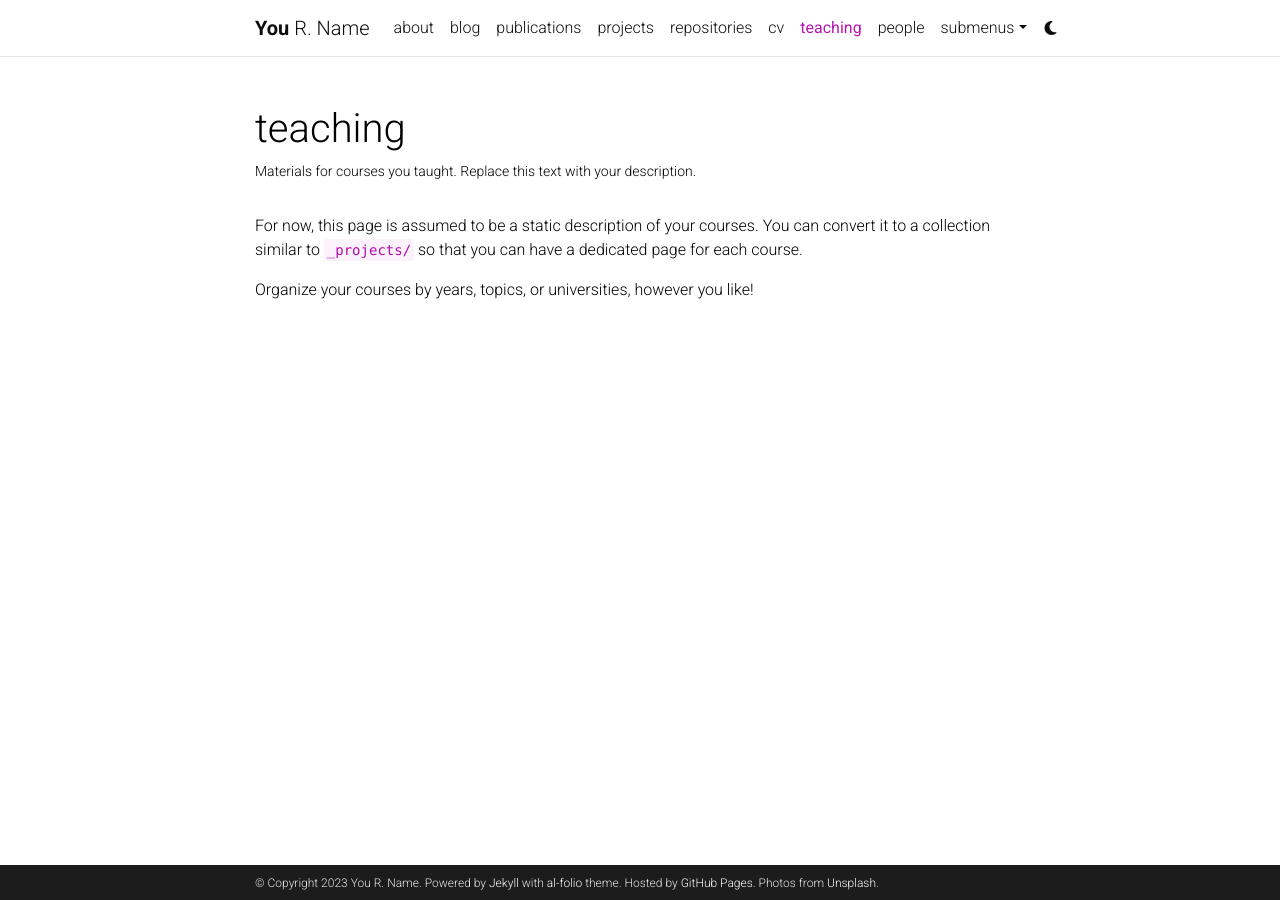
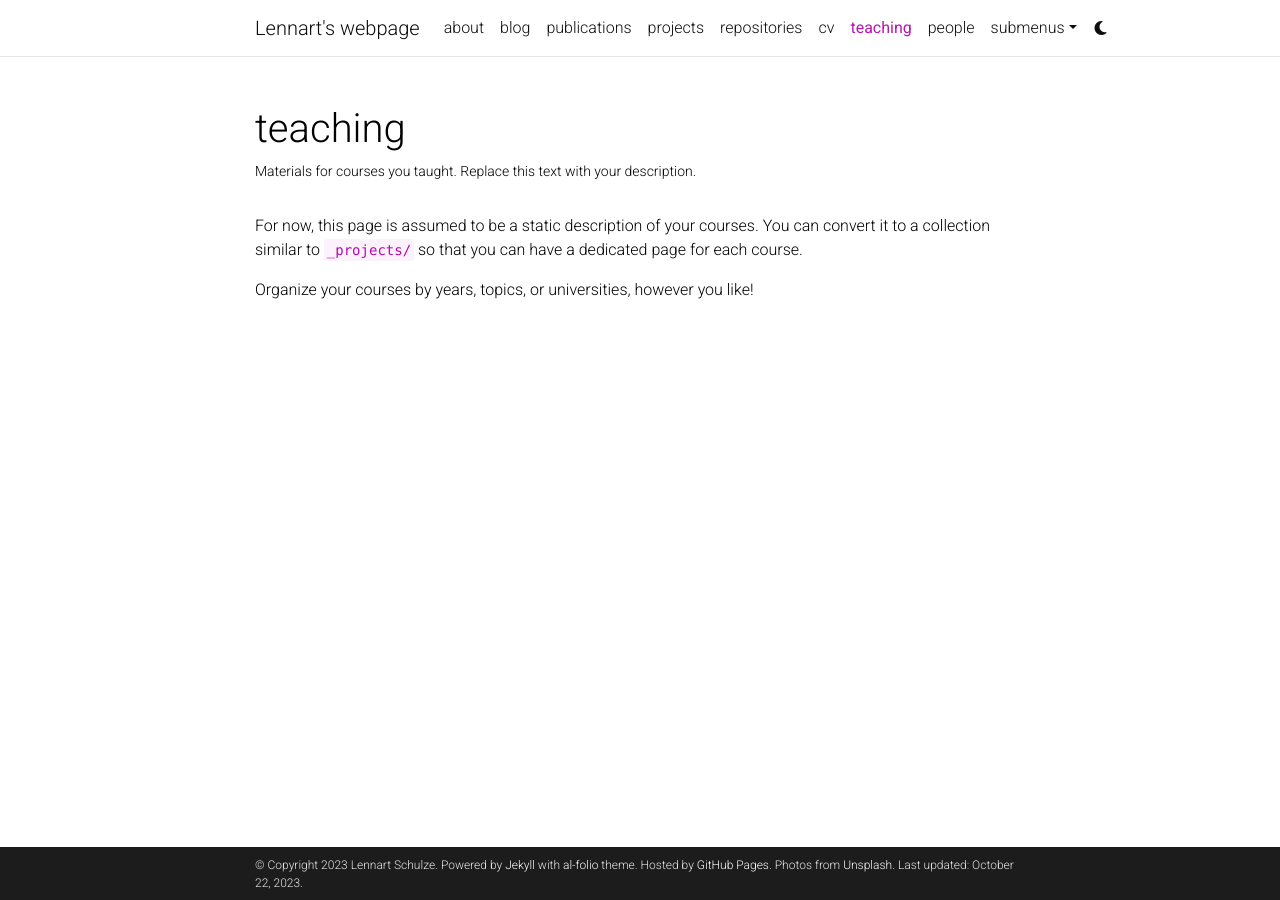
Before and after one commit to lenn-arts/lenn-arts.github.io, a Jekyll site: the page built from _pages/teaching.md, in a window 1280 px wide. Built offline with Jekyll 4.4.1, drawn with Linux system fonts in a browser that asks for light colours; comment, search, counter and statistics services are not loaded; a style sheet for code colours, icons or effects is not loaded.

Commit message:
Update _config.yml

```diff
--- a/_config.yml
+++ b/_config.yml
@@ -2,13 +2,13 @@
 # Site settings
 # -----------------------------------------------------------------------------
 
-title: blank # the website title (if blank, full name will be used instead)
-first_name: You
-middle_name: R.
-last_name: Name
+title: Lennart's webpage # the website title (if blank, full name will be used instead)
+first_name: Lennart
+middle_name:
+last_name: Schulze
 email: you@example.com
 description: > # the ">" symbol means to ignore newlines until "footer_text:"
-  A simple, whitespace theme for academics. Based on [*folio](https://github.com/bogoli/-folio) design.
+  My new webpage
 footer_text: >
   Powered by <a href="https://jekyllrb.com/" target="_blank">Jekyll</a> with <a href="https://github.com/alshedivat/al-folio">al-folio</a> theme.
   Hosted by <a href="https://pages.github.com/" target="_blank">GitHub Pages</a>.
@@ -18,9 +18,9 @@
 lang: en # the language of your site (for example: en, fr, cn, ru, etc.)
 icon: ⚛️  # the emoji used as the favicon (alternatively, provide image name in /assets/img/)
 
-url: https://alshedivat.github.io # the base hostname & protocol for your site
-baseurl: /al-folio # the subpath of your site, e.g. /blog/
-last_updated: false # set to true if you want to display last updated in the footer
+url: https://lenn-arts.github.io # the base hostname & protocol for your site
+baseurl: / # the subpath of your site, e.g. /blog/
+last_updated: true # set to true if you want to display last updated in the footer
 impressum_path:  # set to path to include impressum link in the footer, use the same path as permalink in a page, helps to conform with EU GDPR
 
 # -----------------------------------------------------------------------------
```
